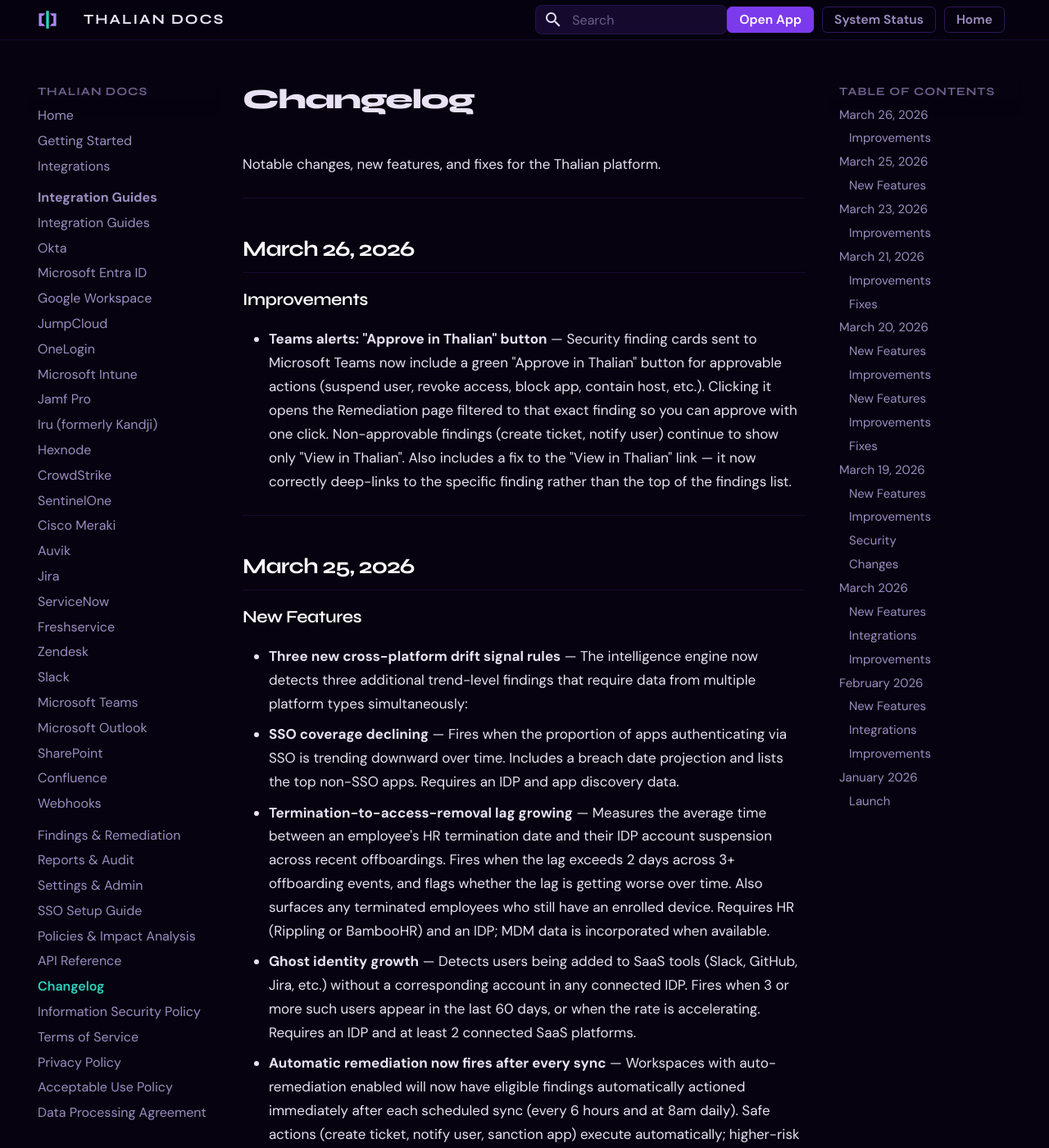
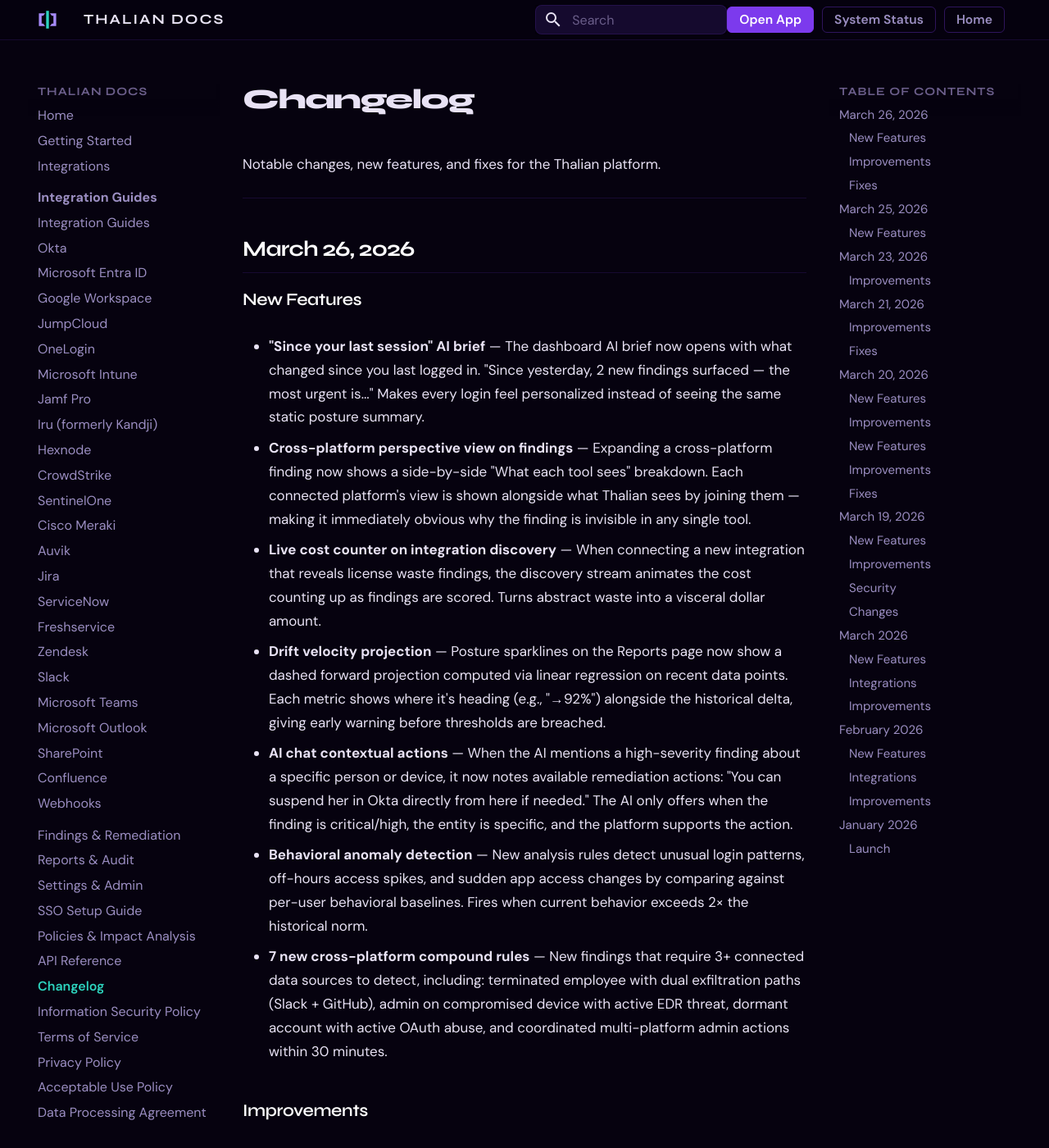
Before and after one commit to tori-mf13/thalian-docs, an MkDocs documentation site: the page built from docs/changelog.md, in a window 1280 px wide and 1400 px high. Shown: the whole window at 82% size. Built offline with MkDocs 1.6.1 and Material for MkDocs 9.7.7, drawn with Linux system fonts in a browser that asks for light colours; some of the changed text lies outside the part shown.

Commit message:
docs(changelog): March 26 — AI brief personalization, compound rules, UI tightening
Co-Authored-By: Claude Opus 4.6 (1M context) <noreply@anthropic.com>

```diff
--- a/docs/changelog.md
+++ b/docs/changelog.md
@@ -6,9 +6,39 @@ Notable changes, new features, and fixes for the Thalian platform.
 
 ## March 26, 2026
 
+### New Features
+
+- **"Since your last session" AI brief** — The dashboard AI brief now opens with what changed since you last logged in. "Since yesterday, 2 new findings surfaced — the most urgent is..." Makes every login feel personalized instead of seeing the same static posture summary.
+
+- **Cross-platform perspective view on findings** — Expanding a cross-platform finding now shows a side-by-side "What each tool sees" breakdown. Each connected platform's view is shown alongside what Thalian sees by joining them — making it immediately obvious why the finding is invisible in any single tool.
+
+- **Live cost counter on integration discovery** — When connecting a new integration that reveals license waste findings, the discovery stream animates the cost counting up as findings are scored. Turns abstract waste into a visceral dollar amount.
+
+- **Drift velocity projection** — Posture sparklines on the Reports page now show a dashed forward projection computed via linear regression on recent data points. Each metric shows where it's heading (e.g., "→92%") alongside the historical delta, giving early warning before thresholds are breached.
+
+- **AI chat contextual actions** — When the AI mentions a high-severity finding about a specific person or device, it now notes available remediation actions: "You can suspend her in Okta directly from here if needed." The AI only offers when the finding is critical/high, the entity is specific, and the platform supports the action.
+
+- **Behavioral anomaly detection** — New analysis rules detect unusual login patterns, off-hours access spikes, and sudden app access changes by comparing against per-user behavioral baselines. Fires when current behavior exceeds 2× the historical norm.
+
+- **7 new cross-platform compound rules** — New findings that require 3+ connected data sources to detect, including: terminated employee with dual exfiltration paths (Slack + GitHub), admin on compromised device with active EDR threat, dormant account with active OAuth abuse, and coordinated multi-platform admin actions within 30 minutes.
+
 ### Improvements
 
-- **Teams alerts: "Approve in Thalian" button** — Security finding cards sent to Microsoft Teams now include a green "Approve in Thalian" button for approvable actions (suspend user, revoke access, block app, contain host, etc.). Clicking it opens the Remediation page filtered to that exact finding so you can approve with one click. Non-approvable findings (create ticket, notify user) continue to show only "View in Thalian". Also includes a fix to the "View in Thalian" link — it now correctly deep-links to the specific finding rather than the top of the findings list.
+- **Teams alerts: "Approve in Thalian" button** — Security finding cards sent to Microsoft Teams now include a green "Approve in Thalian" button for approvable actions (suspend user, revoke access, block app, contain host, etc.). Clicking it opens the Remediation page filtered to that exact finding so you can approve with one click.
+
+- **Findings page streamlined** — Value badges consolidated: cost estimate ($X/yr) shown when available, risk impact (−N pts) as fallback — never both. Sort buttons merged into single "Sort: value". Type filter removed (rarely used). Net result: cleaner rows, fewer buttons.
+
+- **Entity detail panel tightened** — Data Sources chips hidden when attack chain is visible (redundant). Finding count removed from header meta line (already in section header). AI dossier hidden when attack chain narrative exists (attack chain is more structured).
+
+- **Remediation cards collapsed by default** — Approval cards now show just the action label + approve/deny buttons without expanding. Click to see full plan details. Reduces visual noise when reviewing a queue of pending actions.
+
+- **Hourly auto-sync** — Connected integrations now sync every hour (previously every 6 hours). Findings, drift snapshots, and remediation queues update more frequently.
+
+### Fixes
+
+- **Google OAuth app deduplication** — OAuth apps discovered through Google Workspace sync are now deduplicated by normalized name, preventing duplicate entries for apps with slight naming variations.
+
+- **Scoring consistency** — All scoring imports cleaned up to use a single source of truth. Agentic plan endpoint and cron schedules updated to match.
 
 ---
 
```
